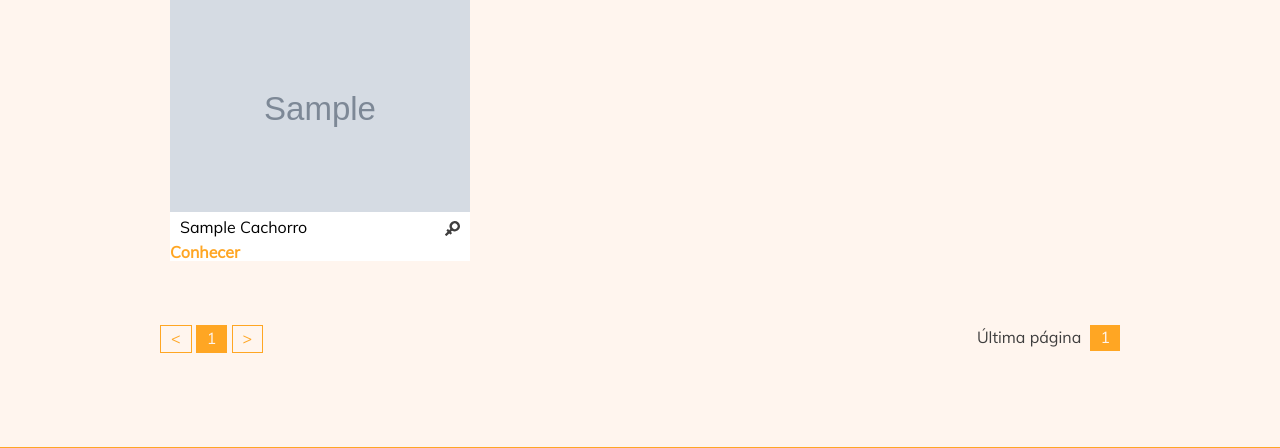
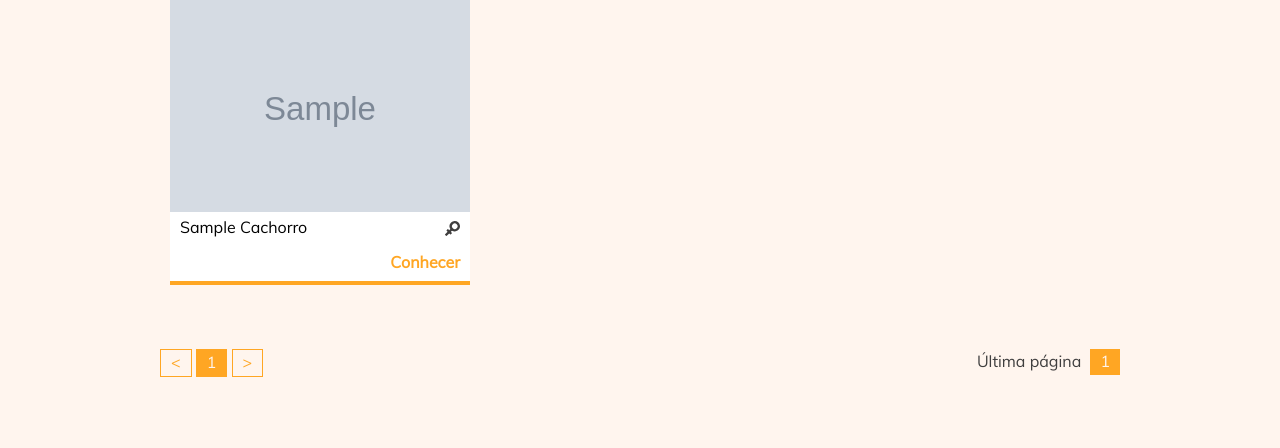
Before and after one commit to NakaokaGabriel/help_a_dog, a PHP site: page /adocao in a window 1280 px wide. Shown: the part 673-1121 px from the top of the page. Run offline with PHP 8.4, Linux system fonts and the light colour scheme; tables that the repository leaves empty or names only in its code hold one stand-in row (values such as "Sample post"); grey boxes marked "Sample" are stand-in pictures; data that the repository does not hold is empty; some libraries are stand-ins or nearby versions.

Commit message:
- Atualização do estilo botão da lista de cachorros

```diff
--- a/assets/css/style.css
+++ b/assets/css/style.css
@@ -518,8 +518,10 @@ LISTA
     position: relative;
     bottom: 10px;
     display: flex;
-    justify-content: space-between;
+    justify-content: flex-end;
     align-items: center;
+    padding: 10px;
+    border-bottom: 4px solid #ffa623;
 }
 
 #list-dogs .button-dogs a, #suggestion .button-dogs a{
--- a/pesquisa.php
+++ b/pesquisa.php
@@ -105,7 +105,6 @@
                         ').' ';
                         echo '      </div>';
                         echo '      <div class="button-dogs">';
-                        echo '          <span>'.(($value['disponibilidade'] == 1) ? 'Livre' : 'Adotado').'</span>';
                         echo '          <a href="detalhe/'.$value['url'].'" class="button">Conhecer</a>';
                         echo '      </div>';
                         echo '  </div>';
```
